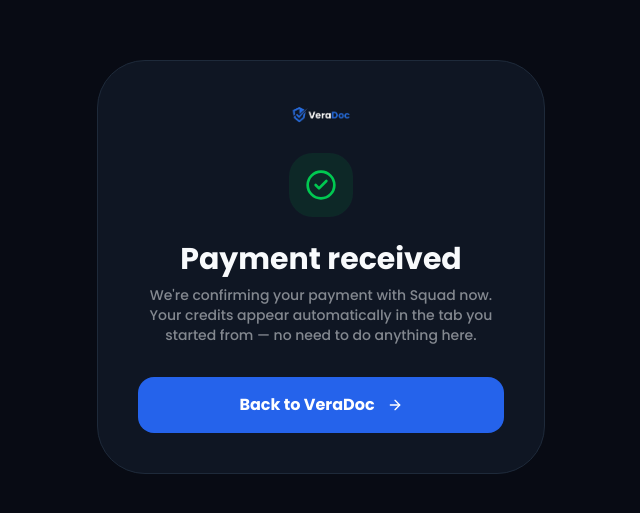
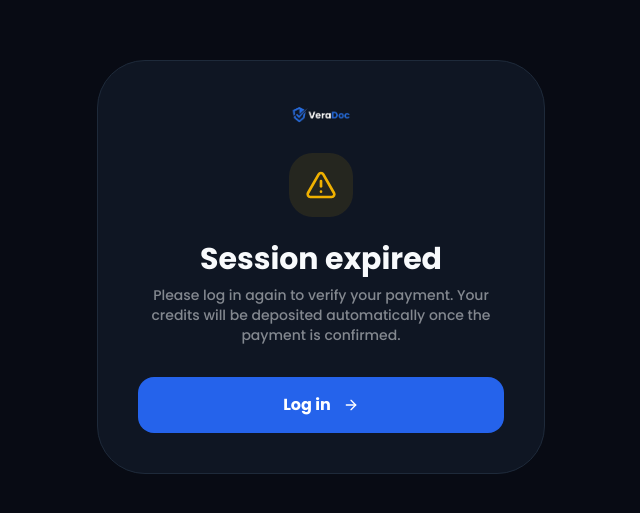
Before and after one commit to SQUADHACKATHON3/VeraDocFrontend, a Next.js app: page /credits/callback in a window 1280 px wide. Shown: the part 133-646 px from the top of the page, without its empty margins (319-959 px from the left). Built offline with nearby package versions, Linux system fonts and the light colour scheme; no server answers.

Commit message:
feat: add Squad payment callback page with real-time status polling

```diff
--- a/src/app/credits/callback/page.tsx
+++ b/src/app/credits/callback/page.tsx
@@ -4,23 +4,28 @@
  * Squad checkout redirect target.
  *
  * Squad sends the customer's browser here after they finish (or abandon)
- * payment on the hosted checkout page, appending the transaction reference
- * as a query param. This route does NOT settle the purchase — that happens
- * server-side via the Squad webhook, and the tab that opened checkout is
- * already polling `GET /api/credits/purchases/{id}` for the result.
+ * payment on the hosted checkout page. This page now actively polls the
+ * backend for the purchase status using the `purchaseId` stored in
+ * localStorage by `BuyCreditsModal`. Once the backend confirms the
+ * purchase is `completed` (via the Squad webhook), it clears the pending
+ * purchase and shows a success screen.
  *
- * So this page is purely a confirmation screen: reassure the user, surface
- * the reference, and send them back to the app (or close the tab).
- *
- * Configured on the backend as the checkout `callback_url`.
+ * This is the critical fallback: even if the user closed the BuyCreditsModal
+ * tab or refreshed the page, landing here will still pick up the pending
+ * purchase and wait for it to complete.
  */
 
-import { useEffect, useState } from "react";
+import { useEffect, useRef, useState, useCallback } from "react";
 import { Suspense } from "react";
 import { useSearchParams } from "next/navigation";
 import Link from "next/link";
 import Image from "next/image";
-import { CheckCircle2, ArrowRight } from "lucide-react";
+import { CheckCircle2, ArrowRight, Loader2, AlertTriangle } from "lucide-react";
+import {
+  api,
+  pendingPurchaseStore,
+  tokenStore,
+} from "@/lib/api";
 
 // Squad has used a few different names for the reference param over time —
 // read all the likely ones so we don't depend on a single spelling.
@@ -32,19 +37,81 @@
   "txn_ref",
 ];
 
+type Status = "polling" | "success" | "failed" | "no_purchase" | "no_auth";
+
 function CallbackContent() {
   const searchParams = useSearchParams();
+  const [status, setStatus] = useState<Status>("polling");
   const [canClose, setCanClose] = useState(false);
+  const pollRef = useRef<ReturnType<typeof setInterval> | null>(null);
+  const hasStartedRef = useRef(false);
 
   const reference =
     REF_PARAMS.map((key) => searchParams.get(key)).find(Boolean) ?? null;
 
-  // window.close() only works for tabs opened by script (the checkout tab
-  // was opened via window.open from BuyCreditsModal). If it fails, we fall
-  // back to the "Back to VeraDoc" link below.
+  const stopPolling = useCallback(() => {
+    if (pollRef.current) {
+      clearInterval(pollRef.current);
+      pollRef.current = null;
+    }
+  }, []);
+
   useEffect(() => {
+    // Prevent double-firing in React strict mode.
+    if (hasStartedRef.current) return;
+    hasStartedRef.current = true;
+
     setCanClose(typeof window !== "undefined" && !!window.opener);
-  }, []);
+
+    // Need an auth token to call the purchase status endpoint.
+    const token = tokenStore.getAccess();
+    if (!token) {
+      setStatus("no_auth");
+      return;
+    }
+
+    // Need a pending purchase to poll.
+    const pending = pendingPurchaseStore.get();
+    if (!pending) {
+      setStatus("no_purchase");
+      return;
+    }
+
+    // Don't poll a stale purchase (> 30 min).
+    const age = Date.now() - new Date(pending.initiatedAt).getTime();
+    if (age > 30 * 60 * 1000) {
+      pendingPurchaseStore.clear();
+      setStatus("no_purchase");
+      return;
+    }
+
+    // Start polling the purchase status every 3 seconds.
+    setStatus("polling");
+
+    const poll = async () => {
+      try {
+        const res = await api.getPurchaseStatus(pending.purchaseId);
+        if (res.status === "completed") {
+          stopPolling();
+          pendingPurchaseStore.clear();
+          setStatus("success");
+        } else if (res.status === "failed") {
+          stopPolling();
+          pendingPurchaseStore.clear();
+          setStatus("failed");
+        }
+        // "pending" → keep polling
+      } catch {
+        // Transient error — keep polling.
+      }
+    };
+
+    // Fire immediately, then every 3s.
+    poll();
+    pollRef.current = setInterval(poll, 3000);
+
+    return () => stopPolling();
+  }, [stopPolling]);
 
   return (
     <div className="min-h-screen bg-dark-bg text-foreground font-sans flex items-center justify-center p-6">
@@ -62,19 +129,19 @@
           />
         </Link>
 
-        <div className="w-16 h-16 rounded-3xl bg-green-500/10 flex items-center justify-center text-green-500 mx-auto">
-          <CheckCircle2 className="w-8 h-8" />
-        </div>
-
+        {/* ── Polling / Waiting ── */}
+        {status === "polling" && (
+          <>
+            <Loader2 className="w-12 h-12 animate-spin text-primary mx-auto" />
             <div className="space-y-2">
-          <h1 className="text-3xl font-heading font-black">Payment received</h1>
+              <h1 className="text-3xl font-heading font-black">
+                Confirming payment
+              </h1>
               <p className="text-foreground/50 font-medium text-sm">
-            We&apos;re confirming your payment with Squad now. Your credits
-            appear automatically in the tab you started from — no need to do
-            anything here.
+                We&apos;re verifying your payment with Squad. This usually takes
+                a few seconds. Please don&apos;t close this page.
               </p>
             </div>
-
             {reference && (
               <div className="bg-card border border-card-border rounded-2xl p-4">
                 <p className="text-[10px] font-bold uppercase tracking-widest text-foreground/40 mb-1">
@@ -85,9 +152,104 @@
                 </p>
               </div>
             )}
+          </>
+        )}
 
+        {/* ── Success ── */}
+        {status === "success" && (
+          <>
+            <div className="w-16 h-16 rounded-3xl bg-green-500/10 flex items-center justify-center text-green-500 mx-auto">
+              <CheckCircle2 className="w-8 h-8" />
+            </div>
+            <div className="space-y-2">
+              <h1 className="text-3xl font-heading font-black">
+                Credits added!
+              </h1>
+              <p className="text-foreground/50 font-medium text-sm">
+                Your payment was confirmed and credits have been deposited to
+                your account. You&apos;re good to verify.
+              </p>
+            </div>
+            {reference && (
+              <div className="bg-card border border-card-border rounded-2xl p-4">
+                <p className="text-[10px] font-bold uppercase tracking-widest text-foreground/40 mb-1">
+                  Transaction reference
+                </p>
+                <p className="font-mono text-sm text-white break-all">
+                  {reference}
+                </p>
+              </div>
+            )}
+          </>
+        )}
+
+        {/* ── Failed ── */}
+        {status === "failed" && (
+          <>
+            <div className="w-16 h-16 rounded-3xl bg-red-500/10 flex items-center justify-center text-red-500 mx-auto">
+              <AlertTriangle className="w-8 h-8" />
+            </div>
+            <div className="space-y-2">
+              <h1 className="text-3xl font-heading font-black">
+                Payment didn&apos;t go through
+              </h1>
+              <p className="text-foreground/50 font-medium text-sm">
+                The payment was not confirmed. No credits were deducted. You can
+                try again from the dashboard.
+              </p>
+            </div>
+          </>
+        )}
+
+        {/* ── No pending purchase found ── */}
+        {status === "no_purchase" && (
+          <>
+            <div className="w-16 h-16 rounded-3xl bg-green-500/10 flex items-center justify-center text-green-500 mx-auto">
+              <CheckCircle2 className="w-8 h-8" />
+            </div>
+            <div className="space-y-2">
+              <h1 className="text-3xl font-heading font-black">
+                Payment received
+              </h1>
+              <p className="text-foreground/50 font-medium text-sm">
+                Your credits should appear automatically in your account. Head
+                back to the dashboard to check your balance.
+              </p>
+            </div>
+            {reference && (
+              <div className="bg-card border border-card-border rounded-2xl p-4">
+                <p className="text-[10px] font-bold uppercase tracking-widest text-foreground/40 mb-1">
+                  Transaction reference
+                </p>
+                <p className="font-mono text-sm text-white break-all">
+                  {reference}
+                </p>
+              </div>
+            )}
+          </>
+        )}
+
+        {/* ── Not authenticated ── */}
+        {status === "no_auth" && (
+          <>
+            <div className="w-16 h-16 rounded-3xl bg-yellow-500/10 flex items-center justify-center text-yellow-500 mx-auto">
+              <AlertTriangle className="w-8 h-8" />
+            </div>
+            <div className="space-y-2">
+              <h1 className="text-3xl font-heading font-black">
+                Session expired
+              </h1>
+              <p className="text-foreground/50 font-medium text-sm">
+                Please log in again to verify your payment. Your credits will be
+                deposited automatically once the payment is confirmed.
+              </p>
+            </div>
+          </>
+        )}
+
+        {/* ── Actions ── */}
         <div className="space-y-3 pt-2">
-          {canClose && (
+          {canClose && status !== "polling" && (
             <button
               type="button"
               onClick={() => window.close()}
@@ -97,14 +259,15 @@
             </button>
           )}
           <Link
-            href="/dashboard"
+            href={status === "no_auth" ? "/auth/login" : "/dashboard"}
             className={`w-full font-bold py-4 rounded-2xl transition-all flex items-center justify-center gap-3 ${
-              canClose
+              canClose && status !== "polling"
                 ? "text-foreground/40 hover:text-white"
                 : "bg-primary hover:bg-primary-hover text-white hover:scale-[1.02] active:scale-[0.98]"
             }`}
           >
-            Back to VeraDoc <ArrowRight className="w-4 h-4" />
+            {status === "no_auth" ? "Log in" : "Back to VeraDoc"}{" "}
+            <ArrowRight className="w-4 h-4" />
           </Link>
         </div>
       </div>
```
Lines whose indentation alone changed are shown as unchanged.
